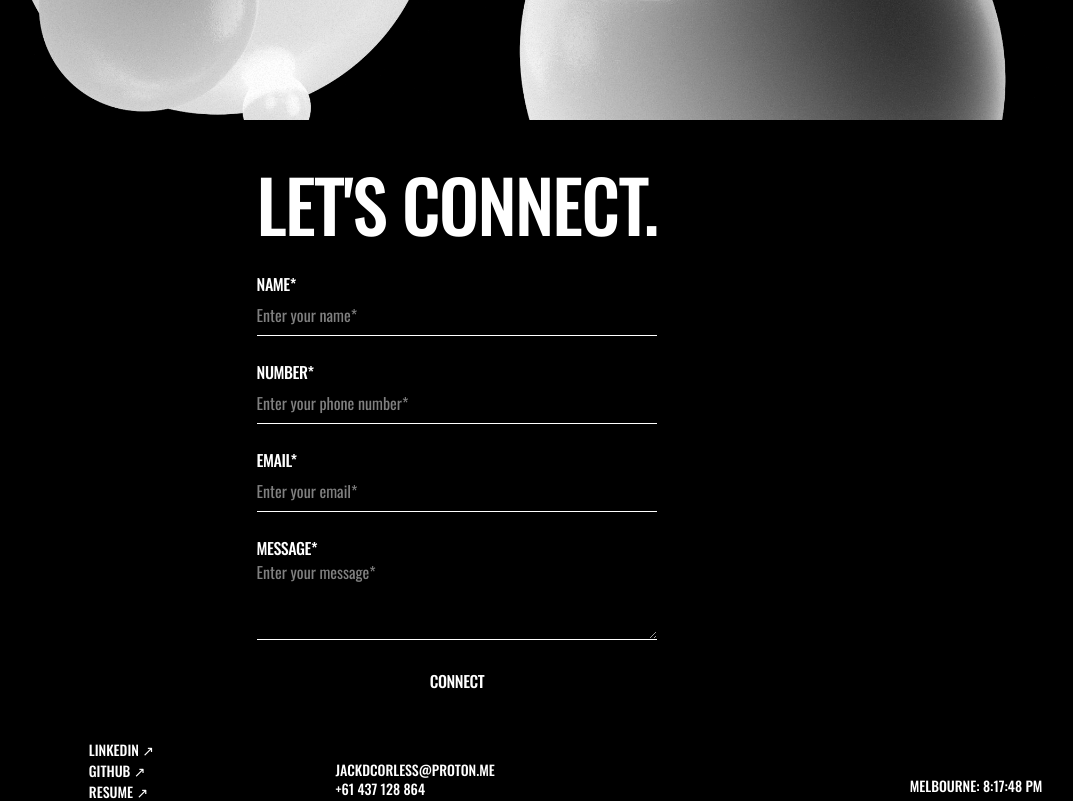
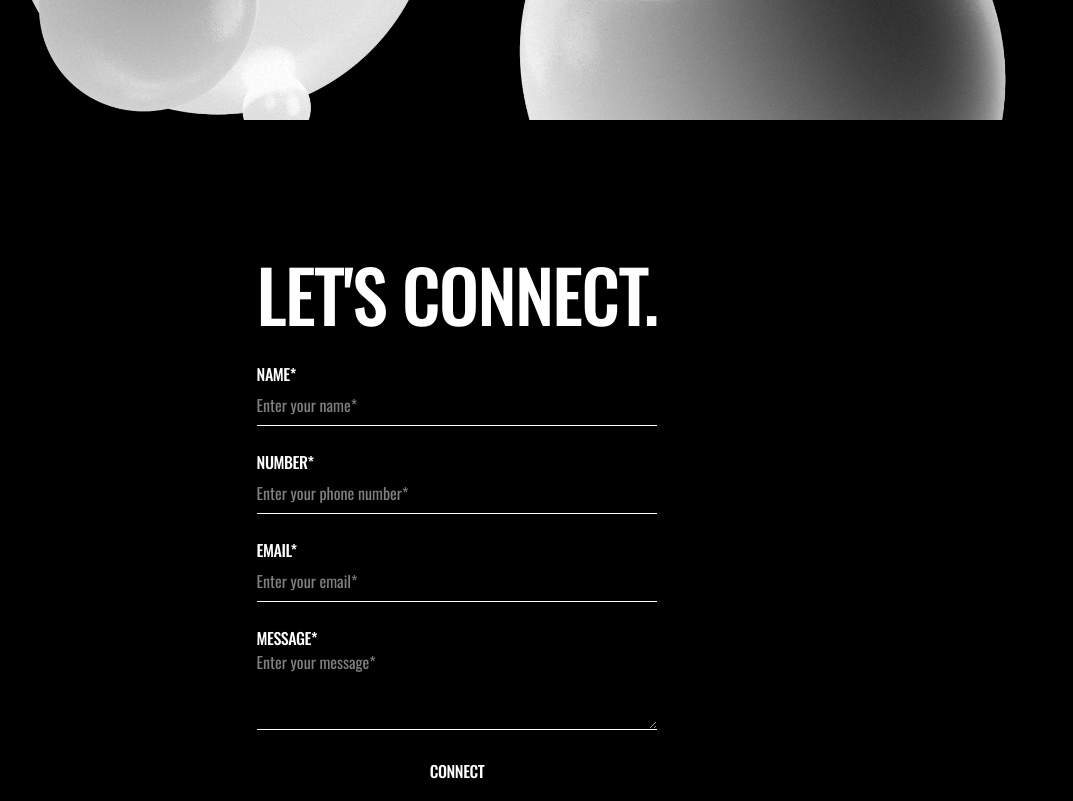
Before and after one commit to jackcorless91/gsap-portfolio, a React (Vite) app: page /contact in a window 1280 px wide. Shown: the part 680-1481 px from the top of the page, without its empty margins (183-1256 px from the left). Built offline with nearby package versions, Linux system fonts and the light colour scheme.

Commit message:
styling update viewport height all content sections

```diff
--- a/src/components/ContactContent.jsx
+++ b/src/components/ContactContent.jsx
@@ -5,7 +5,7 @@ import Footer from "@/components/Footer.jsx";
 function ContactContent() {
   return (
     <div>
-      <section className="min-h-[calc(100vh-4.5rem-5.75rem)] md:min-h-[calc(100vh-5.5rem-5.75rem)] flex items-center justify-center ">
+      <section className="min-h-screen flex items-center justify-center ">
         <ContactForm />
       </section>
       <Footer />
--- a/src/components/IndexContent.jsx
+++ b/src/components/IndexContent.jsx
@@ -3,7 +3,7 @@ import Footer from "@/components/Footer.jsx";
 
 function IndexContent() {
   return (
-    <section className="min-h-[calc(100vh-4.5rem-5.75rem)] md:min-h-[calc(100vh-5.5rem-5.75rem)] text-white grid grid-rows-3 gap-1 pt-8">
+    <section className="min-h-screen text-white grid grid-rows-3 gap-1 pt-8">
       <div className="text-[11.5vw] w-screen tracking-tight uppercase text-center font-medium">Software developer</div>
       {/* add sm screen for font, wrap to second line ? */}
       <div className="flex justify-center items-center">
--- a/src/components/ProjectsContent.jsx
+++ b/src/components/ProjectsContent.jsx
@@ -18,7 +18,7 @@ function ProjectsContent() {
   return (
     <section
       ref={ container }
-      className="min-h-[calc(100vh-4.5rem-5.75rem)] md:min-h-[calc(100vh-5.5rem-5.75rem)]">
+      className="min-h-screen">
       { projects.map((project, index) => {
         const targetScale = 1 - ((projects.length - index) * 0.05);
         return <Card
```
